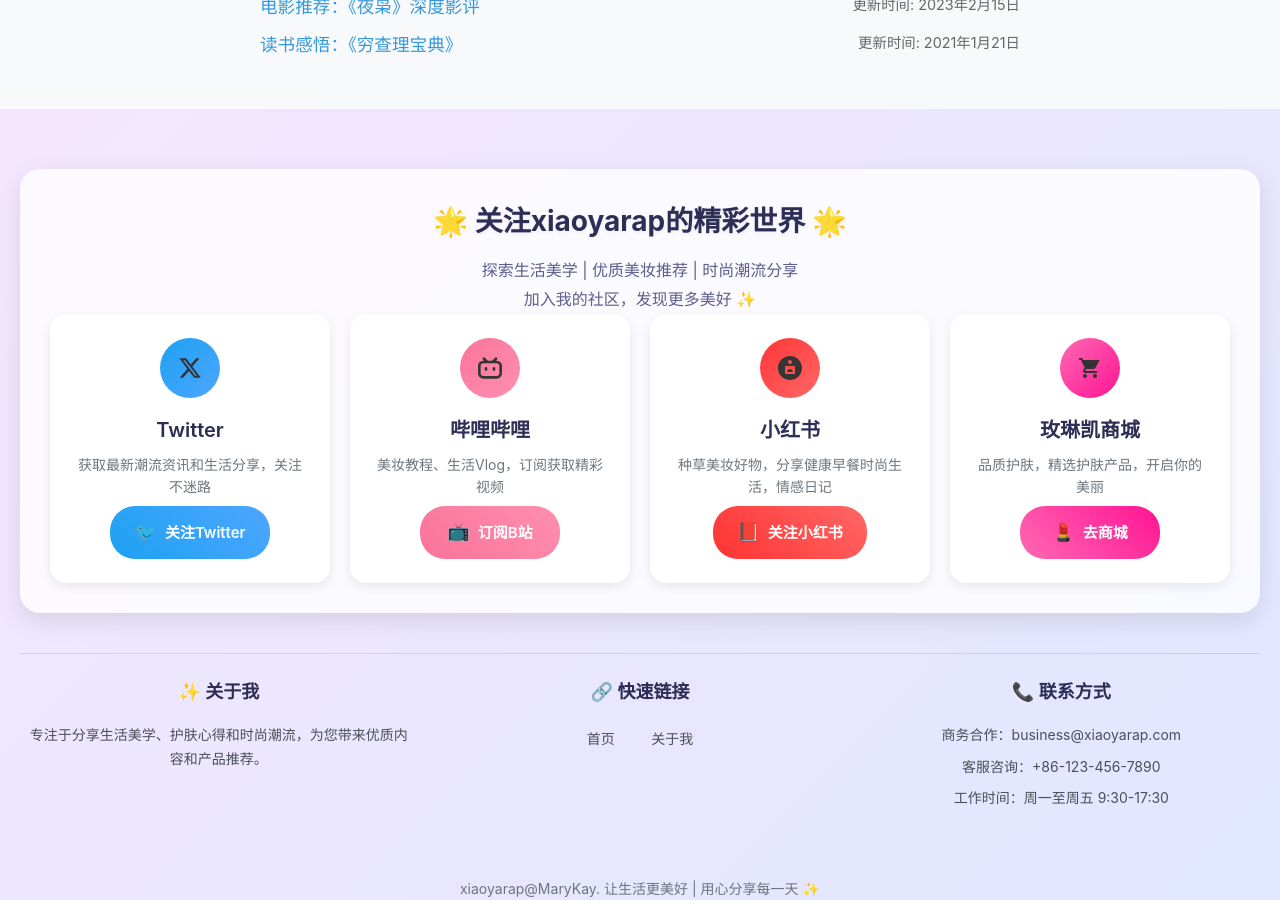
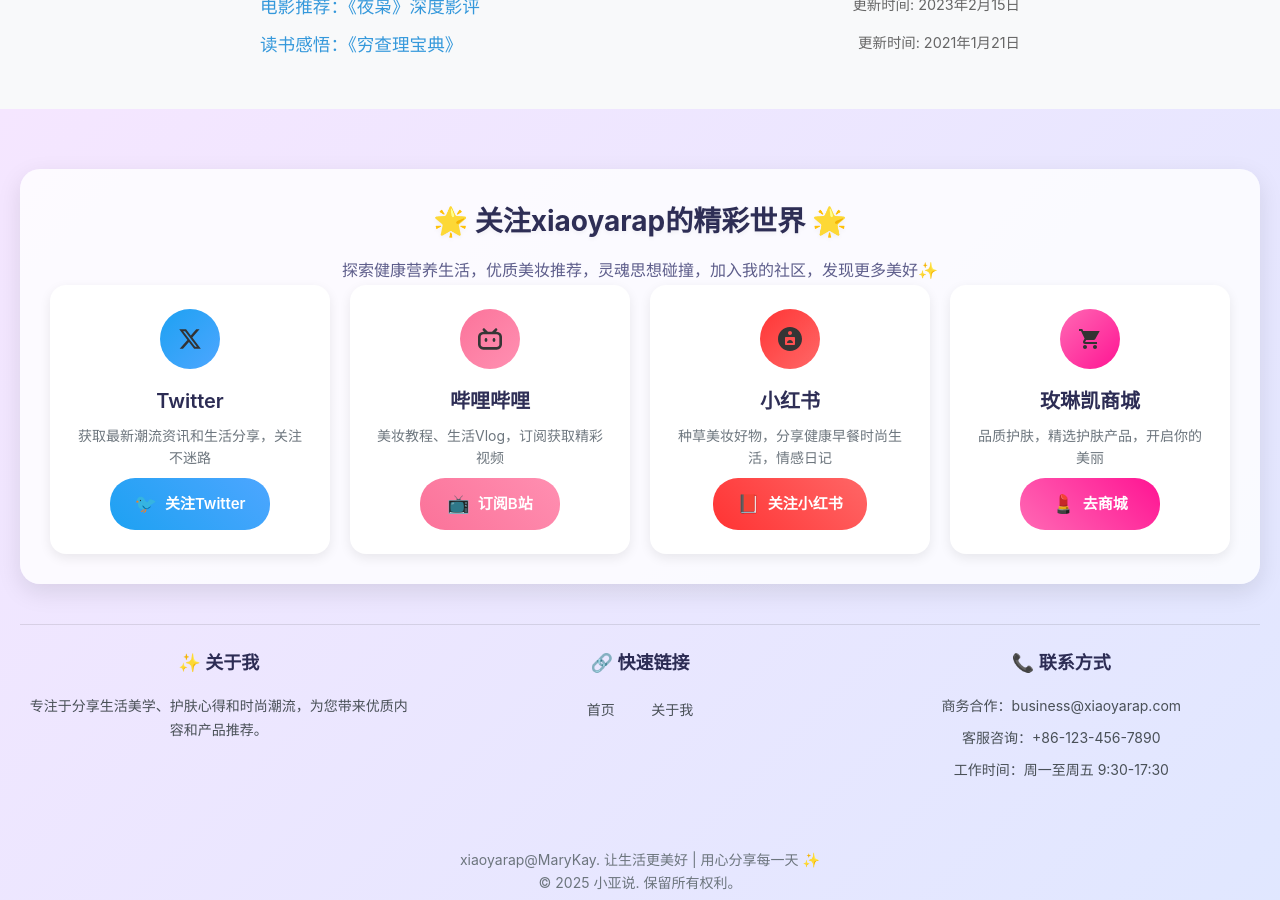
Before and after one commit to xiaoyarap/blog, a Jekyll site: the page built from index.html, in a window 1280 px wide and 900 px high, scrolled down 1616 px. Built offline with Jekyll 4.4.1, drawn with Linux system fonts in a browser that asks for light colours.

Commit message:
update footer.html description

```diff
--- a/_includes/footer.html
+++ b/_includes/footer.html
@@ -386,8 +386,7 @@
             <div class="personal-brand" itemscope itemtype="https://schema.org/Person">
                 <h2 class="brand-title" itemprop="name">🌟 关注xiaoyarap的精彩世界 🌟</h2>
                 <p class="brand-subtitle" itemprop="description">
-                    探索生活美学 | 优质美妆推荐 | 时尚潮流分享<br>
-                    加入我的社区，发现更多美好 ✨
+                探索健康营养生活，优质美妆推荐，灵魂思想碰撞，加入我的社区，发现更多美好✨
                 </p>
                 <div class="social-links">
                     <div class="social-card twitter-card" itemscope itemtype="https://schema.org/SocialMediaPosting">
```
